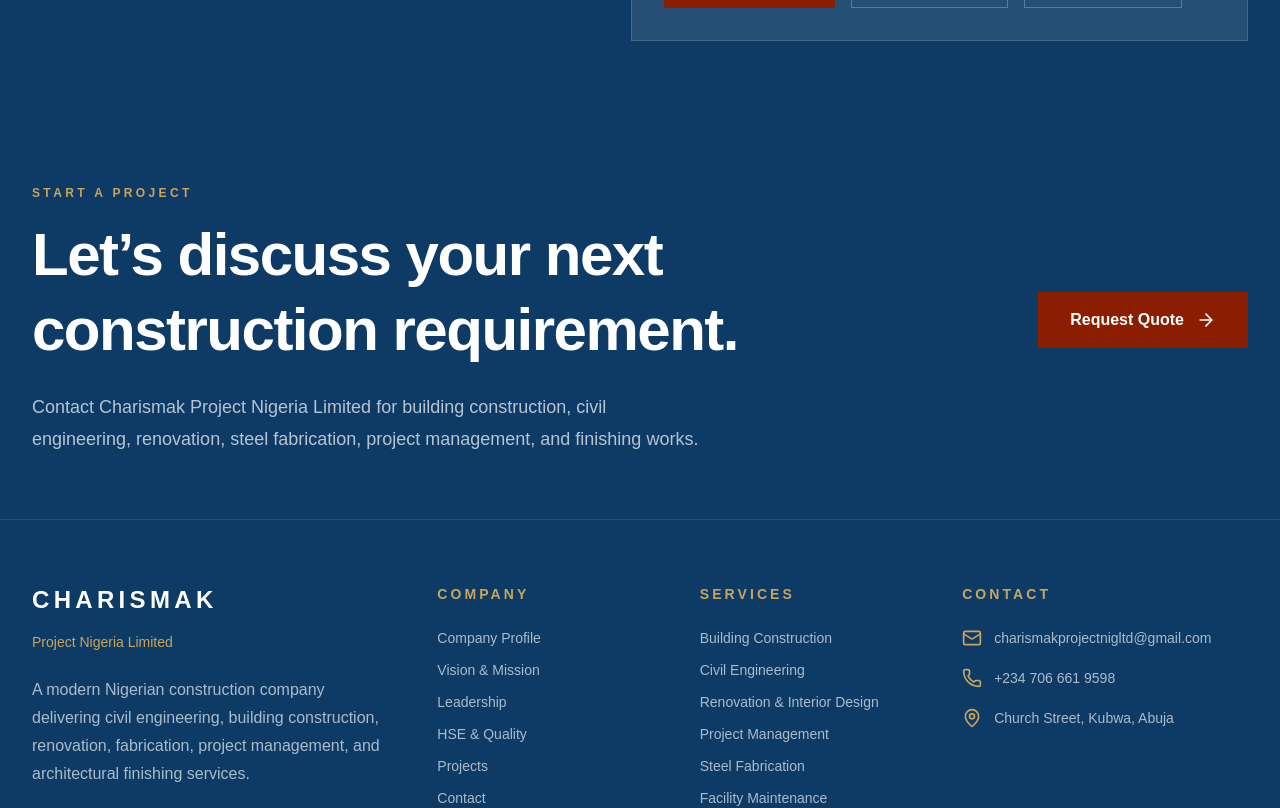
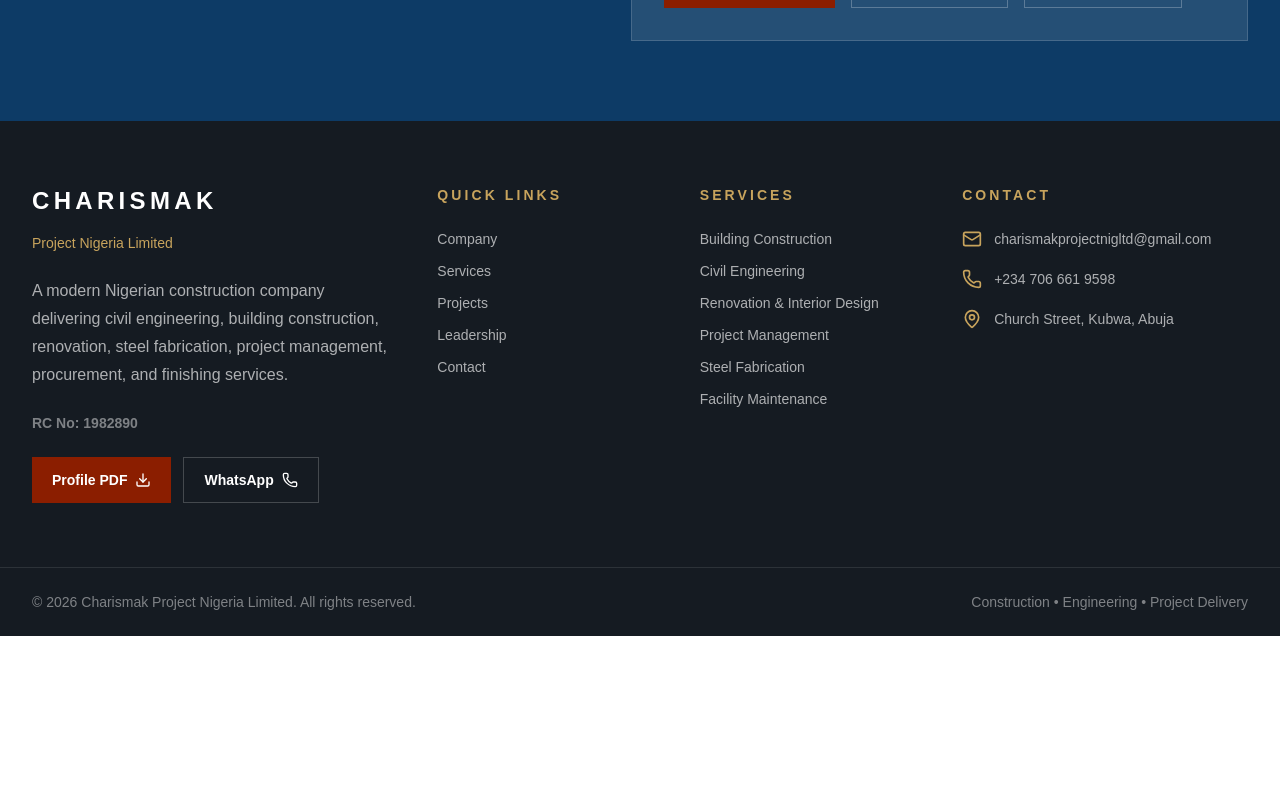
Before and after one commit to CharismakProject/charismak-landing-page, a Next.js app: page / in a window 1280 px wide. Shown: the part 7480-8288 px from the top of the page. After the commit the page ends 8116 px from the top, so only its background shows below. Built offline with nearby package versions, Linux system fonts and the light colour scheme.

Commit message:
Update Footer.tsx

```diff
--- a/app/components/Footer.tsx
+++ b/app/components/Footer.tsx
@@ -1,49 +1,22 @@
 import Link from "next/link";
-import { ArrowRight, Mail, MapPin, Phone } from "lucide-react";
+import { Download, Mail, MapPin, Phone } from "lucide-react";
 
 import { company, services } from "../site-data";
 
-const companyLinks = [
-  { label: "Company Profile", href: "/about" },
-  { label: "Vision & Mission", href: "/vision" },
-  { label: "Leadership", href: "/leadership" },
-  { label: "HSE & Quality", href: "/hse" },
-  { label: "Projects", href: "/projects" },
-  { label: "Contact", href: "/contact" },
+const quickLinks = [
+  { label: "Company", href: "#company" },
+  { label: "Services", href: "#services" },
+  { label: "Projects", href: "#projects" },
+  { label: "Leadership", href: "#leadership" },
+  { label: "Contact", href: "#contact" },
 ];
 
 export default function Footer() {
+  const whatsappLink =
+    "https://wa.me/2347066619598?text=Hello%20Charismak%20Project%2C%20I%20would%20like%20to%20discuss%20a%20construction%20project.";
+
   return (
-    <footer className="bg-[#0D3B66] text-white">
-      <section className="border-b border-white/10 px-5 py-16 md:px-8">
-        <div className="mx-auto grid max-w-7xl gap-10 lg:grid-cols-[1fr_0.45fr] lg:items-center">
-          <div>
-            <p className="mb-4 text-xs font-bold uppercase tracking-[0.28em] text-[#C8A45D]">
-              Start a Project
-            </p>
-
-            <h2 className="max-w-4xl text-4xl font-semibold leading-tight tracking-tight md:text-6xl">
-              Let’s discuss your next construction requirement.
-            </h2>
-
-            <p className="mt-6 max-w-2xl text-lg leading-8 text-white/70">
-              Contact Charismak Project Nigeria Limited for building construction,
-              civil engineering, renovation, steel fabrication, project management,
-              and finishing works.
-            </p>
-          </div>
-
-          <div className="lg:text-right">
-            <Link
-              href="/contact"
-              className="inline-flex items-center gap-3 bg-[#8B1E00] px-8 py-4 font-bold text-white transition hover:bg-[#C8A45D]"
-            >
-              Request Quote <ArrowRight className="h-5 w-5" />
-            </Link>
-          </div>
-        </div>
-      </section>
-
+    <footer className="bg-[#151B22] text-white">
       <section className="px-5 py-16 md:px-8">
         <div className="mx-auto grid max-w-7xl gap-12 lg:grid-cols-[1.25fr_0.75fr_0.75fr_1fr]">
           <div>
@@ -57,27 +30,40 @@
 
             <p className="mt-6 max-w-md leading-7 text-white/65">
               A modern Nigerian construction company delivering civil engineering,
-              building construction, renovation, fabrication, project management,
-              and architectural finishing services.
+              building construction, renovation, steel fabrication, project
+              management, procurement, and finishing services.
             </p>
 
             <p className="mt-6 text-sm font-semibold text-white/45">
               {company.rcNumber}
             </p>
+
+            <div className="mt-6 flex flex-wrap gap-3">
+              <Link
+                href="/company-profile.pdf"
+                className="inline-flex items-center gap-2 bg-[#8B1E00] px-5 py-3 text-sm font-bold text-white transition hover:bg-[#C8A45D]"
+              >
+                Profile PDF <Download className="h-4 w-4" />
+              </Link>
+
+              <Link
+                href={whatsappLink}
+                target="_blank"
+                className="inline-flex items-center gap-2 border border-white/20 px-5 py-3 text-sm font-bold text-white transition hover:border-[#C8A45D] hover:text-[#C8A45D]"
+              >
+                WhatsApp <Phone className="h-4 w-4" />
+              </Link>
+            </div>
           </div>
 
           <div>
             <h4 className="text-sm font-bold uppercase tracking-[0.22em] text-[#C8A45D]">
-              Company
+              Quick Links
             </h4>
 
             <div className="mt-6 flex flex-col gap-3 text-sm text-white/65">
-              {companyLinks.map((link) => (
-                <Link
-                  key={link.href}
-                  href={link.href}
-                  className="transition hover:text-white"
-                >
+              {quickLinks.map((link) => (
+                <Link key={link.href} href={link.href} className="transition hover:text-white">
                   {link.label}
                 </Link>
               ))}
@@ -91,11 +77,7 @@
 
             <div className="mt-6 flex flex-col gap-3 text-sm text-white/65">
               {services.slice(0, 6).map((service) => (
-                <Link
-                  key={service.title}
-                  href="/services"
-                  className="transition hover:text-white"
-                >
+                <Link key={service.title} href="#services" className="transition hover:text-white">
                   {service.title}
                 </Link>
               ))}
@@ -134,7 +116,7 @@
             rights reserved.
           </p>
 
-          <p>Designed for construction, engineering, and project delivery.</p>
+          <p>Construction • Engineering • Project Delivery</p>
         </div>
       </section>
     </footer>
```
